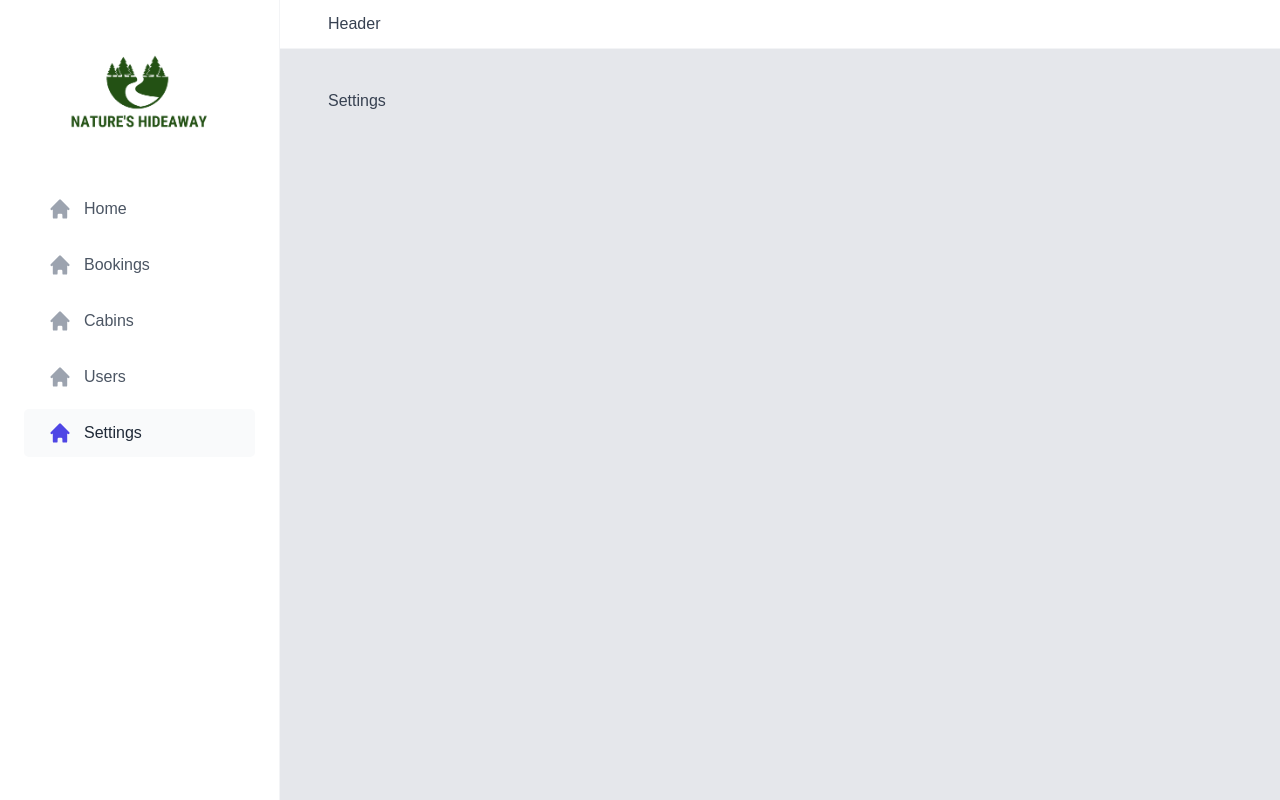
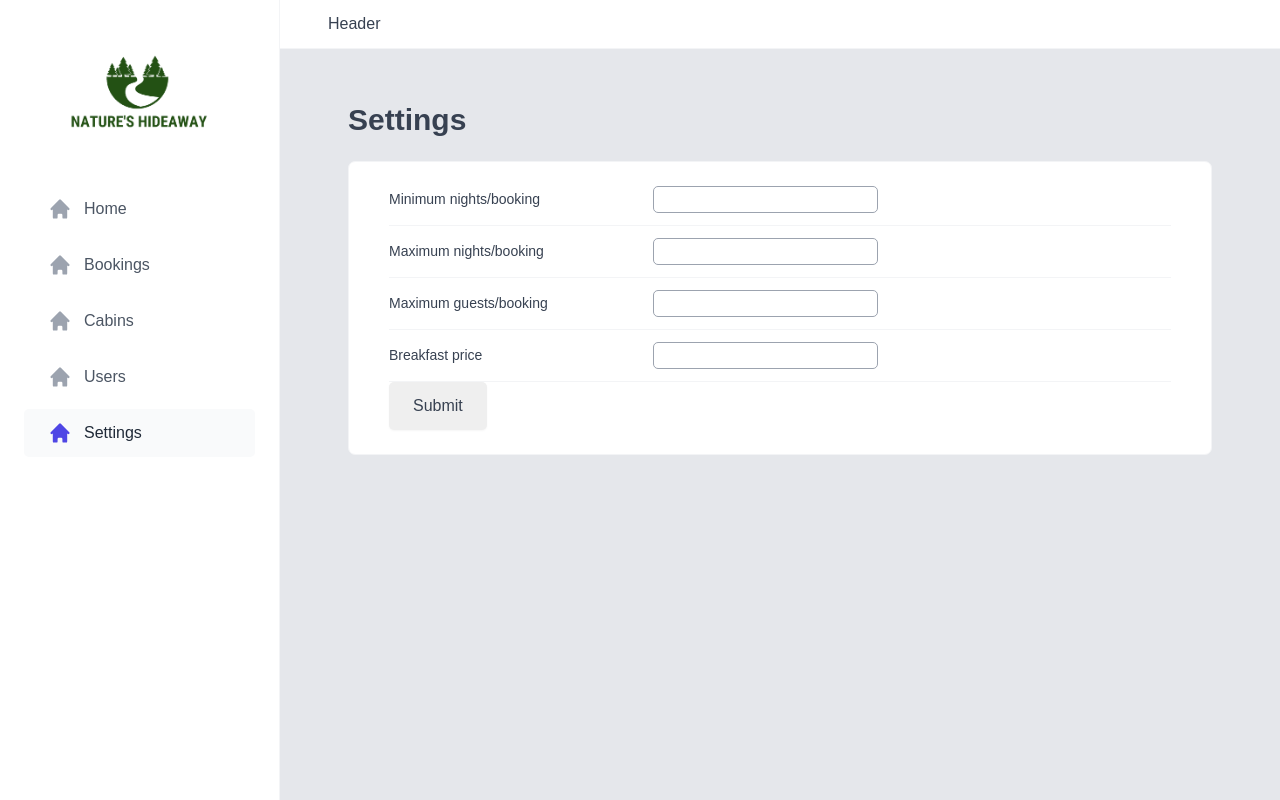
Before and after one commit to dumialex32/Nature-s-Hideaway, a React (Vite) app: page /settings in a window 1280 px wide. Built offline with nearby package versions, Linux system fonts and the light colour scheme; no server answers; the database is empty.

Commit message:
Added Update Setting

```diff
--- a/src/features/cabins/useGetCabinsHook.js
+++ b/src/features/cabins/useGetCabinsHook.js
@@ -2,8 +2,6 @@ import { useQuery, useQueryClient } from "@tanstack/react-query";
 import { getCabins } from "../../services/apiCabins";
 
 function useGetCabins() {
-  const queryClient = useQueryClient();
-
   const {
     data: cabins,
     error,
--- a/src/features/settings/UpdateSettingsForm.jsx
+++ b/src/features/settings/UpdateSettingsForm.jsx
@@ -1,23 +1,83 @@
-import Form from '../../ui/Form';
-import FormRow from '../../ui/FormRow';
-import Input from '../../ui/Input';
+import { useForm } from "react-hook-form";
+import Form from "../../ui/Form";
+import FormRow from "../../ui/FormRow";
+import Input from "../../ui/Input";
+import Button from "../../ui/Button";
+import styled from "styled-components";
 
-function UpdateSettingsForm() {
+const StyledError = styled.div`
+  color: var(--color-red-700);
+  font-weight: 500;
+`;
+
+function UpdateSettingsForm({ settings }) {
+  console.log({ ...settings });
+  const {
+    register,
+    formState: { errors },
+    handleSubmit,
+  } = useForm({
+    defaultValues: { ...settings },
+  });
+
+  console.log(errors);
+
+  function onSubmit() {
+    console.log("test");
+  }
+
   return (
-    <Form>
-      <FormRow label='Minimum nights/booking'>
-        <Input type='number' id='min-nights' />
-      </FormRow>
-      <FormRow label='Maximum nights/booking'>
-        <Input type='number' id='max-nights' />
-      </FormRow>
-      <FormRow label='Maximum guests/booking'>
-        <Input type='number' id='max-guests' />
-      </FormRow>
-      <FormRow label='Breakfast price'>
-        <Input type='number' id='breakfast-price' />
-      </FormRow>
-    </Form>
+    <>
+      <Form onSubmit={handleSubmit(onSubmit)}>
+        <FormRow
+          label="Minimum nights/booking"
+          error={errors?.minNights?.message}
+        >
+          <Input
+            type="number"
+            id="minNights"
+            {...register("minNights", { required: "This label is required" })}
+          />
+        </FormRow>
+
+        <FormRow
+          label="Maximum nights/booking"
+          error={errors?.maxNights?.message}
+        >
+          <Input
+            type="number"
+            id="maxNights"
+            {...register("maxNights", { required: "This label is required" })}
+          />
+        </FormRow>
+        <FormRow
+          label="Maximum guests/booking"
+          error={errors?.maxGuests?.message}
+        >
+          <Input
+            type="number"
+            id="maxGuests"
+            {...register("maxGuests", { required: "This label is required" })}
+          />
+        </FormRow>
+        <FormRow
+          label="Breakfast price"
+          error={errors?.breakfastPrice?.message}
+        >
+          <Input
+            type="number"
+            id="breakfastPrice"
+            {...register("breakfastPrice", {
+              required: "This label is required",
+            })}
+          />
+        </FormRow>
+
+        <Button variations="primary" size="large">
+          Submit
+        </Button>
+      </Form>
+    </>
   );
 }
 
--- /dev/null
+++ b/src/features/settings/useGetSettingsHook.js
@@ -0,0 +1,19 @@
+import { useQuery, useQueryClient } from "@tanstack/react-query";
+import { getSettings } from "../../services/apiSettings";
+
+function useGetSettings() {
+  const queryClient = useQueryClient();
+
+  const {
+    data: settings,
+    isLoading,
+    error,
+  } = useQuery({
+    queryKey: ["settings"],
+    queryFn: getSettings,
+  });
+
+  return { settings, isLoading, error };
+}
+
+export default useGetSettings;
--- a/src/pages/Settings.jsx
+++ b/src/pages/Settings.jsx
@@ -1,5 +1,23 @@
+import Row from "../ui/Row";
+import Heading from "../ui/Heading";
+import useGetSettings from "../features/settings/useGetSettingsHook";
+import UpdateSettingsForm from "../features/settings/UpdateSettingsForm";
+
 function Settings() {
-  return <div>Settings</div>;
+  const { settings, isLoading, error } = useGetSettings();
+  console.log(settings);
+
+  return (
+    <div>
+      <Row>
+        <Heading as="h1">Settings</Heading>
+      </Row>
+
+      <Row>
+        <UpdateSettingsForm settings={settings} />
+      </Row>
+    </div>
+  );
 }
 
 export default Settings;
--- a/src/ui/FormRow.jsx
+++ b/src/ui/FormRow.jsx
@@ -37,6 +37,7 @@ const Label = styled.label`
 `;
 
 function FormRow({ children, label, error }) {
+  console.log(error);
   return (
     <StyledFormRow>
       {label && <Label htmlFor={`${children.props.id}`}>{label}</Label>}
```
